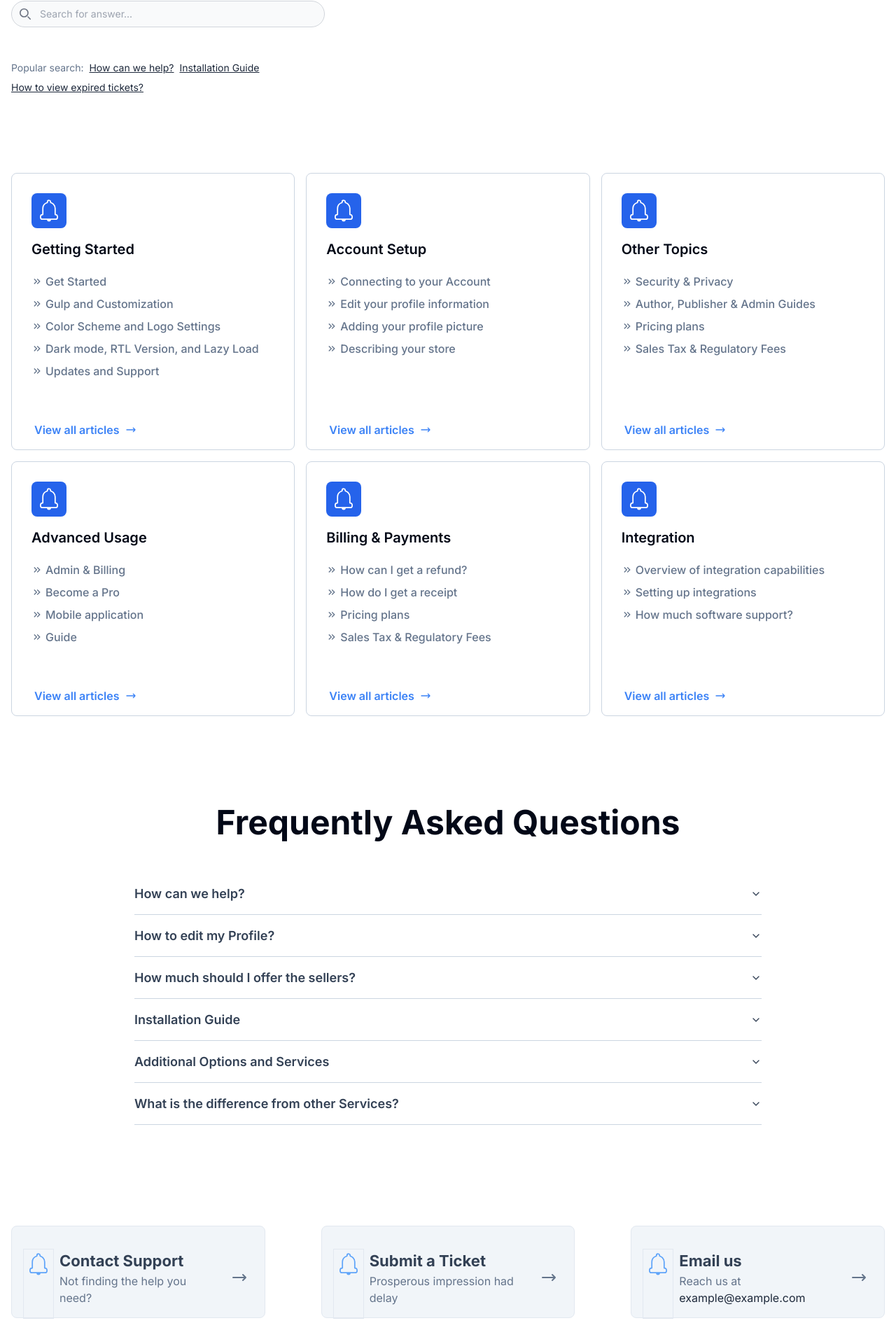
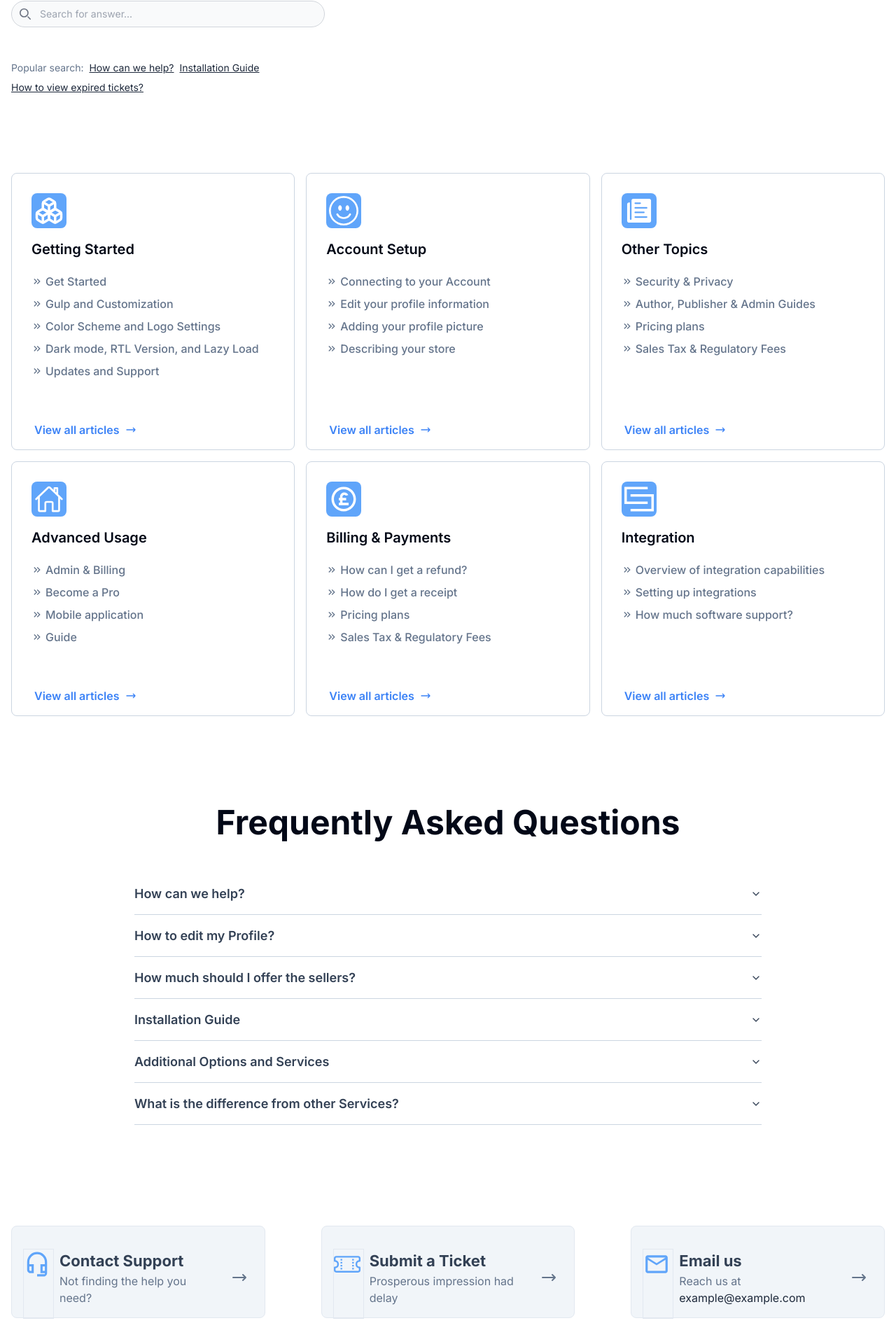
Before and after one commit to Toufiquer/manager-webApp, a Next.js app: page /help-center in a window 1280 px wide. Shown: the part 199-2119 px from the top of the page at 70% size. Built offline with nearby package versions, Linux system fonts and the light colour scheme.

Commit message:
fix color issue

```diff
--- a/src/app/help-center/cart-container.tsx
+++ b/src/app/help-center/cart-container.tsx
@@ -9,12 +9,20 @@ import Link from "next/link";
 import { CiBellOn } from "react-icons/ci";
 import { HiOutlineArrowNarrowRight } from "react-icons/hi";
 import { MdOutlineKeyboardDoubleArrowRight } from "react-icons/md";
+import { LuBoxes } from "react-icons/lu";
+import { BsEmojiSmile } from "react-icons/bs";
+import { IoIosPaper } from "react-icons/io";
+import { IoHomeOutline } from "react-icons/io5";
+import { GrIntegration } from "react-icons/gr";
+import { RiMoneyPoundCircleLine } from "react-icons/ri";
 
+const iconStyle = "w-[50px] h-[50px] bg-blue-400 text-white rounded-lg p-1";
 const exampleData = {
   categories: [
     {
       id: 1,
       title: "Getting Started",
+      icon: <LuBoxes className={iconStyle} />,
       articles: [
         { id: "article-1", link: "#", content: "Get Started" },
         { id: "article-2", link: "#", content: "Gulp and Customization" },
@@ -39,6 +47,7 @@ const exampleData = {
     {
       id: 2,
       title: "Account Setup",
+      icon: <BsEmojiSmile className={iconStyle} />,
       articles: [
         { id: "article-7", link: "#", content: "Connecting to your Account" },
         {
@@ -58,6 +67,7 @@ const exampleData = {
     {
       id: 3,
       title: "Other Topics",
+      icon: <IoIosPaper className={iconStyle} />,
       articles: [
         { id: "article-12", link: "#", content: "Security & Privacy" },
         {
@@ -77,6 +87,7 @@ const exampleData = {
     {
       id: 4,
       title: "Advanced Usage",
+      icon: <IoHomeOutline className={iconStyle} />,
       articles: [
         { id: "article-17", link: "#", content: "Admin & Billing" },
         { id: "article-18", link: "#", content: "Become a Pro" },
@@ -92,6 +103,7 @@ const exampleData = {
     {
       id: 5,
       title: "Billing & Payments",
+      icon: <RiMoneyPoundCircleLine className={iconStyle} />,
       articles: [
         { id: "article-22", link: "#", content: "How can I get a refund?" },
         { id: "article-23", link: "#", content: "How do I get a receipt" },
@@ -107,6 +119,7 @@ const exampleData = {
     {
       id: 6,
       title: "Integration",
+      icon: <GrIntegration className={iconStyle} />,
       articles: [
         {
           id: "article-27",
@@ -135,9 +148,7 @@ const CartContainer = () => {
             className="min-w-[120px] w-full pb-12 relative h-full min-h-[120px] border border-slate-300 hover:border-slate-400 duration-200 rounded-lg p-2"
           >
             <div className="p-5 flex flex-col">
-              <div className="pb-4 items-start justify-start">
-                <CiBellOn className="w-[50px] h-[50px] bg-blue-600 font-bold text-white rounded-lg p-1" />
-              </div>
+              <div className="pb-4 items-start justify-start">{curr.icon}</div>
               <div className="font-semibold text-xl pb-4">{curr.title}</div>
 
               <div className="flex flex-col gap-1 pb-8">
--- a/src/app/help-center/ticket.tsx
+++ b/src/app/help-center/ticket.tsx
@@ -6,25 +6,32 @@
 |-----------------------------------------
 */
 
+import { BsTicketPerforated } from "react-icons/bs";
 import { CiBellOn } from "react-icons/ci";
 import { HiOutlineArrowNarrowRight } from "react-icons/hi";
+import { MdOutlineHeadsetMic, MdOutlineMailOutline } from "react-icons/md";
+
+const iconStyle = "w-[42px] h-[42px] text-blue-400 pr-1";
 
 const exampleData = [
   {
     id: 1,
     title: "Contact Support",
     description: "Not finding the help you need?",
+    icon: <MdOutlineHeadsetMic className={iconStyle} />,
   },
   {
     id: 2,
     title: "Submit a Ticket",
     description: "Prosperous impression had delay",
+    icon: <BsTicketPerforated className={iconStyle} />,
   },
   {
     id: 3,
     title: "Email us",
     description: "Reach us at ",
     email: "example@example.com",
+    icon: <MdOutlineMailOutline className={iconStyle} />,
   },
 ];
 const Ticket = () => {
@@ -37,7 +44,7 @@ const Ticket = () => {
         >
           <div className="p-2 flex gap-2 items-center justify-between">
             <div className="h-full items-start justify-start border flex min-h-[100px] mb-[-18px]">
-              <CiBellOn className="w-[42px] h-[42px] text-blue-400 font-bold rounded-lg" />
+              {curr.icon}
             </div>
             <div className="flex flex-col w-full">
               <div className="font-bold text-[22px] text-slate-700">
```
